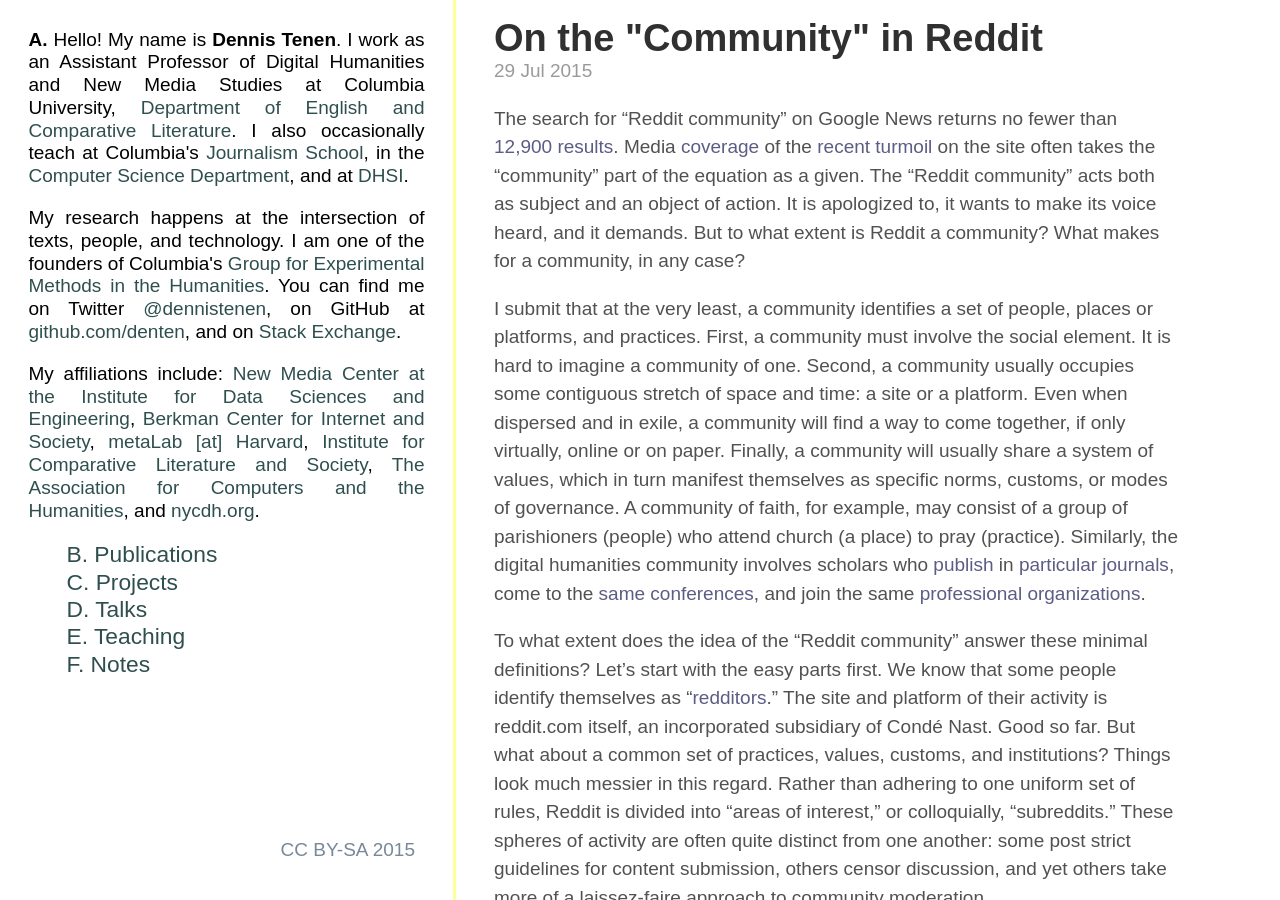
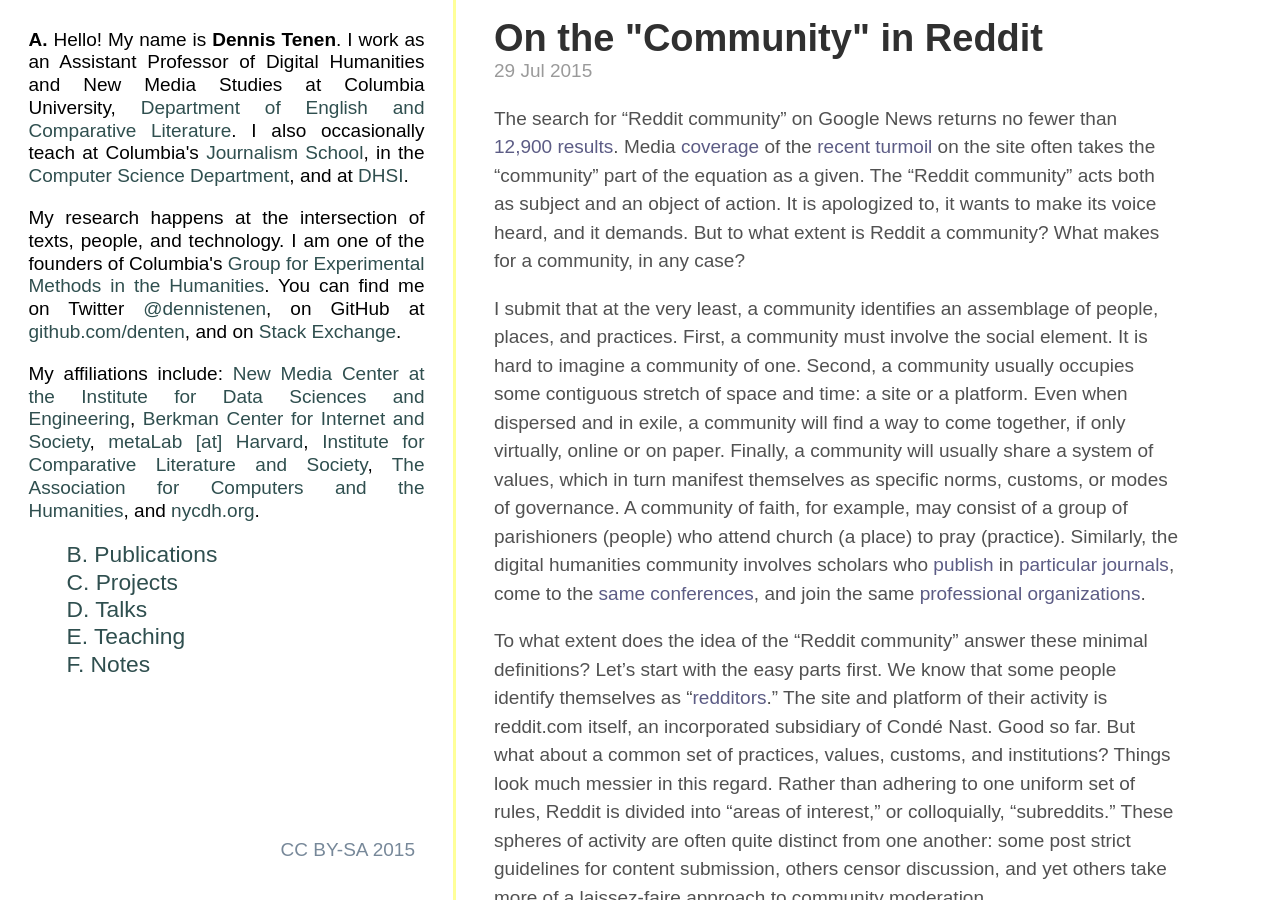
Before and after one commit to denten/denten.github.io, a Jekyll site: the page built from _posts/2015-07-29-reddit-community.md, in a window 1280 px wide and 900 px high. Built offline with Jekyll 4.4.1, drawn with Linux system fonts in a browser that asks for light colours; some web fonts are replaced.

Commit message:
minor updates

```diff
--- a/_posts/2015-07-29-reddit-community.md
+++ b/_posts/2015-07-29-reddit-community.md
@@ -17,9 +17,9 @@
 apologized to, it wants to make its voice heard, and it demands. But to what
 extent is Reddit a community? What makes for a community, in any case?
 
-I submit that at the very least, a community identifies a set of people, places
-or platforms, and practices. First, a community must involve the social
-element.  It is hard to imagine a community of one. Second, a community usually
+I submit that at the very least, a community identifies an assemblage of
+people, places, and practices. First, a community must involve the social
+element. It is hard to imagine a community of one. Second, a community usually
 occupies some contiguous stretch of space and time: a site or a platform. Even
 when dispersed and in exile, a community will find a way to come together, if
 only virtually, online or on paper. Finally, a community will usually share a
```
